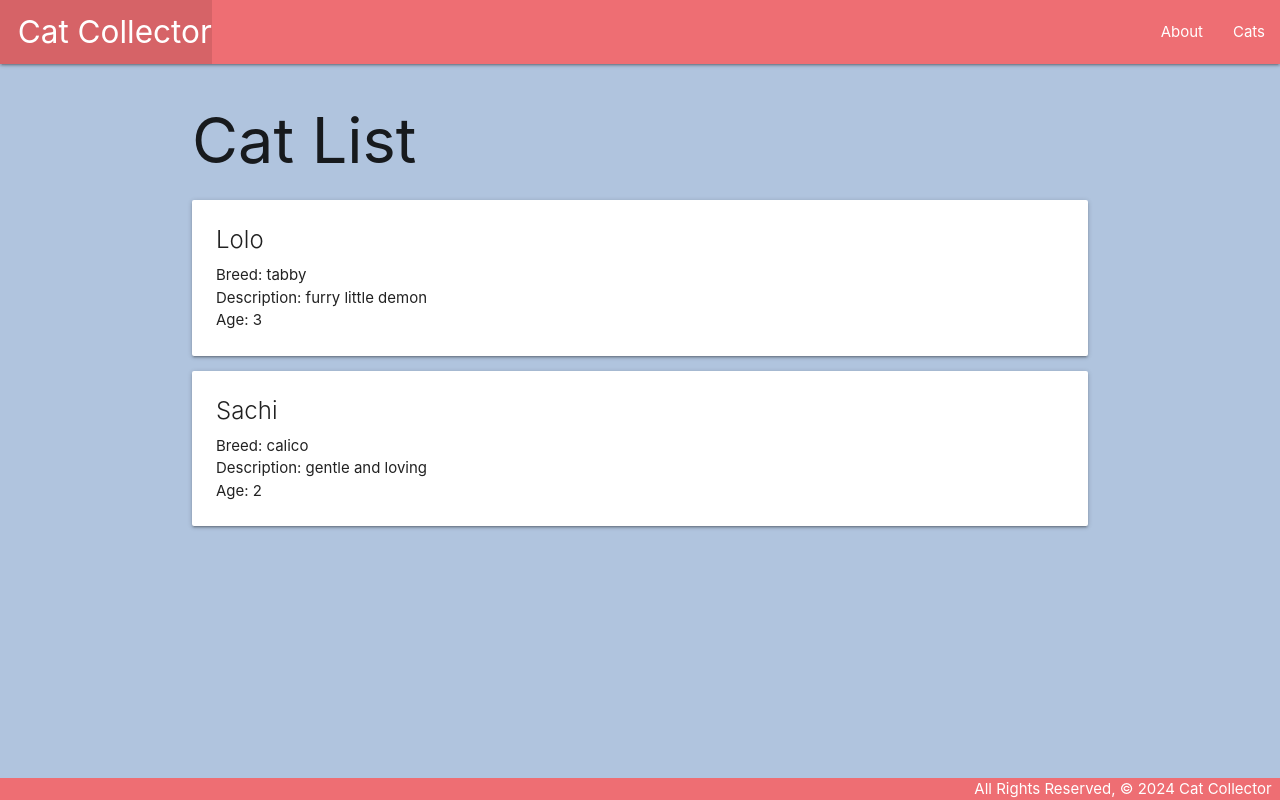
After one commit to spenserg92/Cat-Collector, a Django app: page /cats/ in a window 1280 px wide. The commit adds this page. Run offline with Django 4.2, Linux system fonts and the light colour scheme.

Commit message:
adds view and show for cats

```diff
--- a/main_app/templates/base.html
+++ b/main_app/templates/base.html
@@ -25,6 +25,9 @@
                     <li>
                         <a href="/about">About</a>
                     </li>
+                    <li>
+                        <a href="/cats">Cats</a>
+                    </li>
                 </ul>
             </div>
         </nav>
--- /dev/null
+++ b/main_app/templates/cats/index.html
@@ -0,0 +1,22 @@
+{% extends 'base.html' %}
+{% block content %}
+
+    <h1>Cat List</h1>
+
+    {% for cat in cats%}
+        <div class="card">
+            <div class="card-content">
+                <span class="card-title">{{cat.name}}</span>
+                <p>Breed: {{cat.breed}}</p>
+                <p>Description: {{cat.description}}</p>
+                {% if cat.age > 0 %}
+                    <p>Age: {{cat.age}}</p>
+                {% else %}
+                    <p>Age: kitten</p>
+                {% endif %}
+            </div>
+        </div>
+
+    {% endfor%}
+
+{% endblock %}
--- a/main_app/urls.py
+++ b/main_app/urls.py
@@ -5,4 +5,5 @@ from . import views
 urlpatterns = [
     path('', views.home, name='home'),
     path('about/', views.about, name='about'),
+    path('cats/', views.cats_index, name='index'),
 ]
--- a/main_app/views.py
+++ b/main_app/views.py
@@ -1,5 +1,9 @@
 from django.shortcuts import render
 
+cats = [
+    {'name': 'Lolo', 'breed': 'tabby', 'description': 'furry little demon', 'age': 3},
+    {'name': 'Sachi', 'breed': 'calico', 'description': 'gentle and loving', 'age': 2},
+]
 # Create your views here.
 
 # Define home view here - '/'
@@ -10,3 +14,8 @@ def home(request):
 
 def about(request):
     return render(request, 'about.html')
+
+# index view - shows all the cats at /cats
+
+def cats_index(request):
+    return render(request, 'cats/index.html', {'cats': cats})
```
